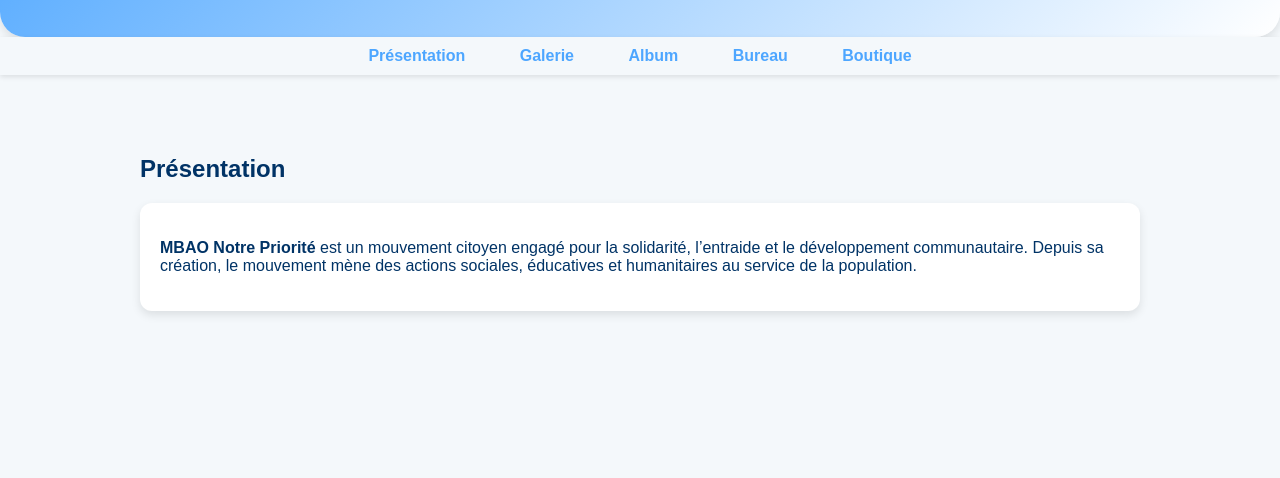
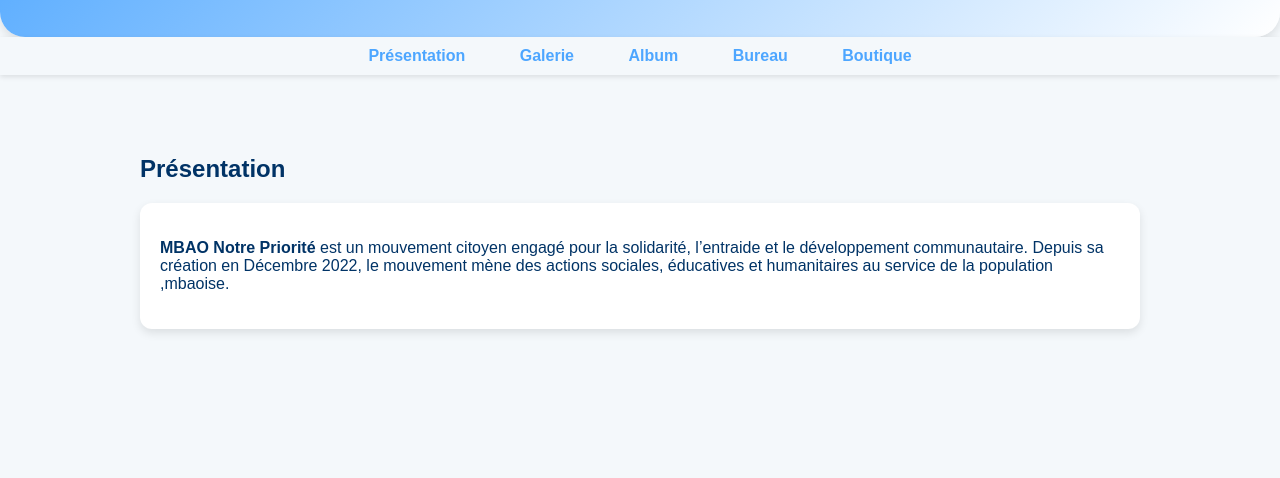
Before and after one commit to ndoyeac06/mbao-notre-priorite, a plain HTML site: page index.html in a window 1280 px wide. Shown: the part 167-645 px from the top of the page. Drawn offline with Linux system fonts and the light colour scheme.

Commit message:
Update index.html

```diff
--- a/index.html
+++ b/index.html
@@ -142,8 +142,8 @@ footer{
     <p>
       <strong>MBAO Notre Priorité</strong> est un mouvement citoyen engagé pour la solidarité,
       l’entraide et le développement communautaire.
-      Depuis sa création, le mouvement mène des actions sociales,
-      éducatives et humanitaires au service de la population.
+      Depuis sa création en Décembre 2022, le mouvement mène des actions sociales,
+      éducatives et humanitaires au service de la population ,mbaoise.
     </p>
   </div>
 </section>
@@ -194,7 +194,7 @@ footer{
 <div class="grid">
 
 <div class="shop-item">
-<img src="images/pull.jpg" alt="Pull MBAO">
+<img src="WhatsApp Image 2025-12-31 at 07.51.27.jpeg" alt="Pull MBAO">
 <h3>Pull MBAO</h3>
 <p>Prix : 10 000 FCFA</p>
 <p>Tailles : S – M – L – XL – XXL</p>
```
